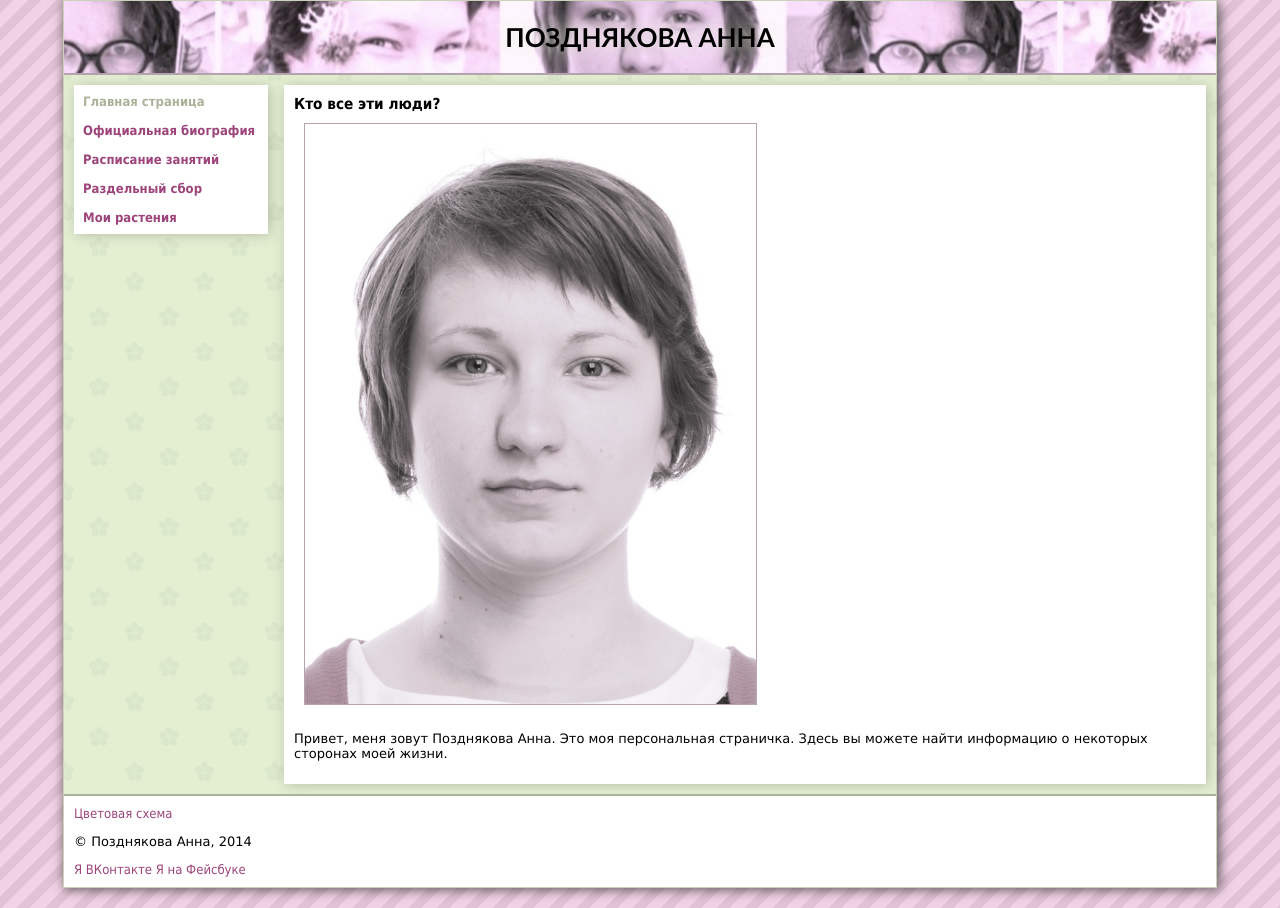
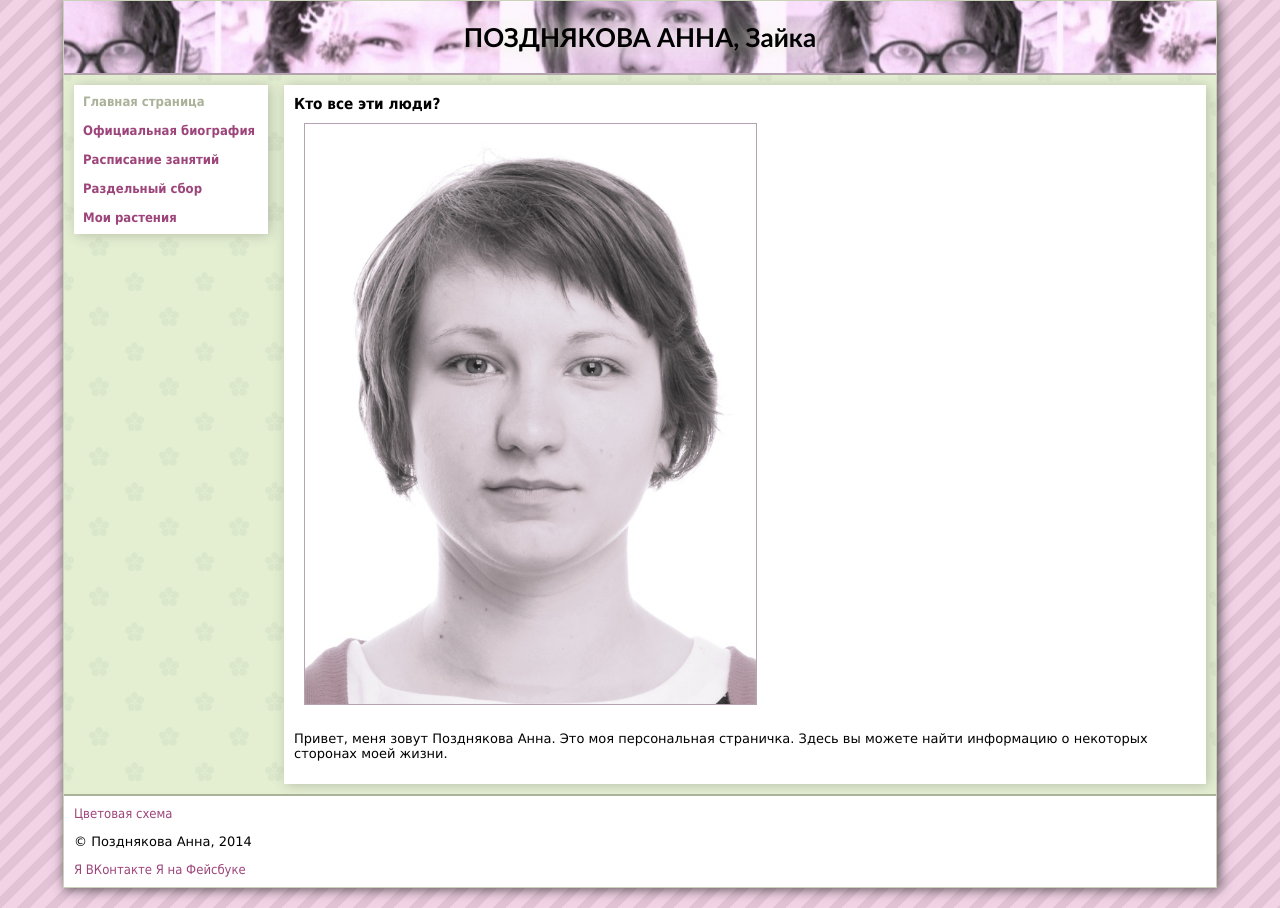
Before and after one commit to inorser/inorser.github.io, a plain HTML site: page index.html in a window 1280 px wide. Drawn offline with Linux system fonts and the light colour scheme.

Commit message:
Зайка

```diff
--- a/index.html
+++ b/index.html
@@ -18,7 +18,7 @@
 	<body>
 		<div class="frame">
 
-			<div class="header"><h1>ПОЗДНЯКОВА АННА</h1></div>
+			<div class="header"><h1>ПОЗДНЯКОВА АННА, Зайка</h1></div>
 
 			<div class="nav">
 				<a class="selected" href="index.html"> Главная страница </a>
```
